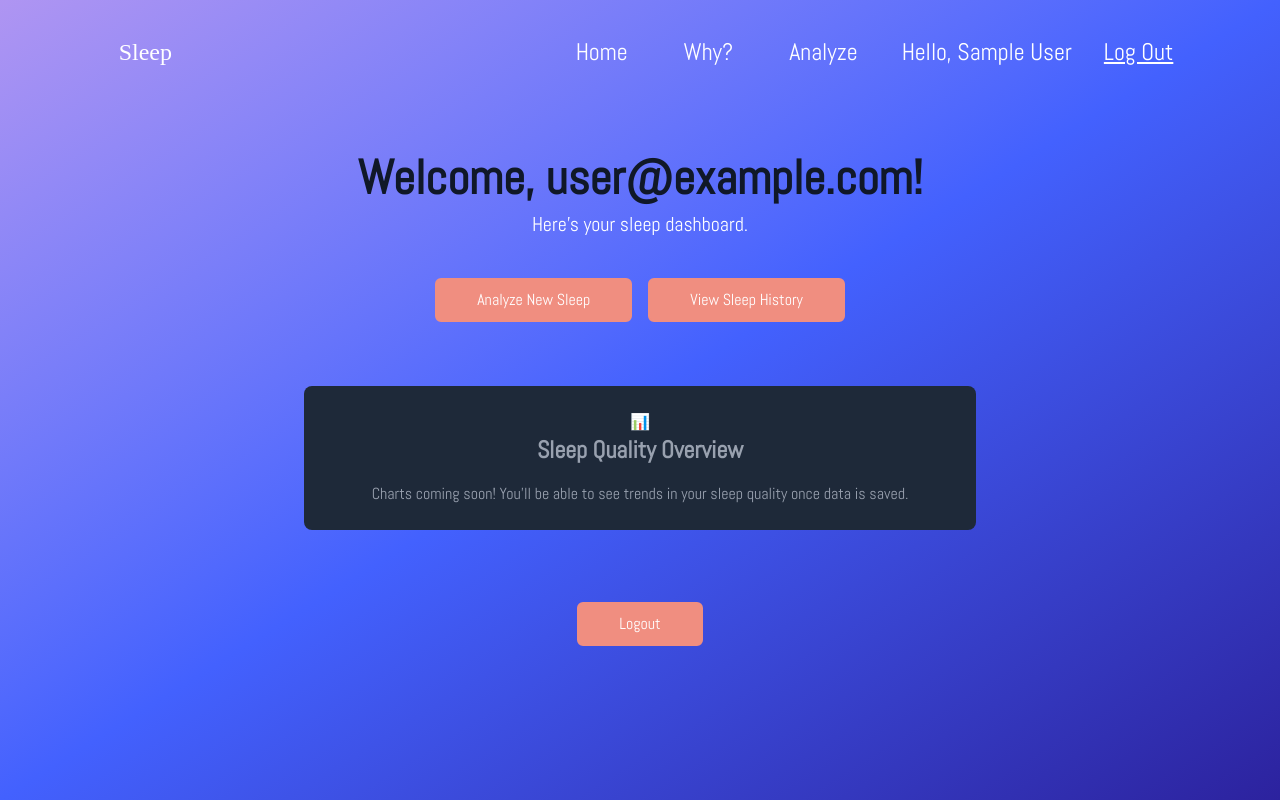
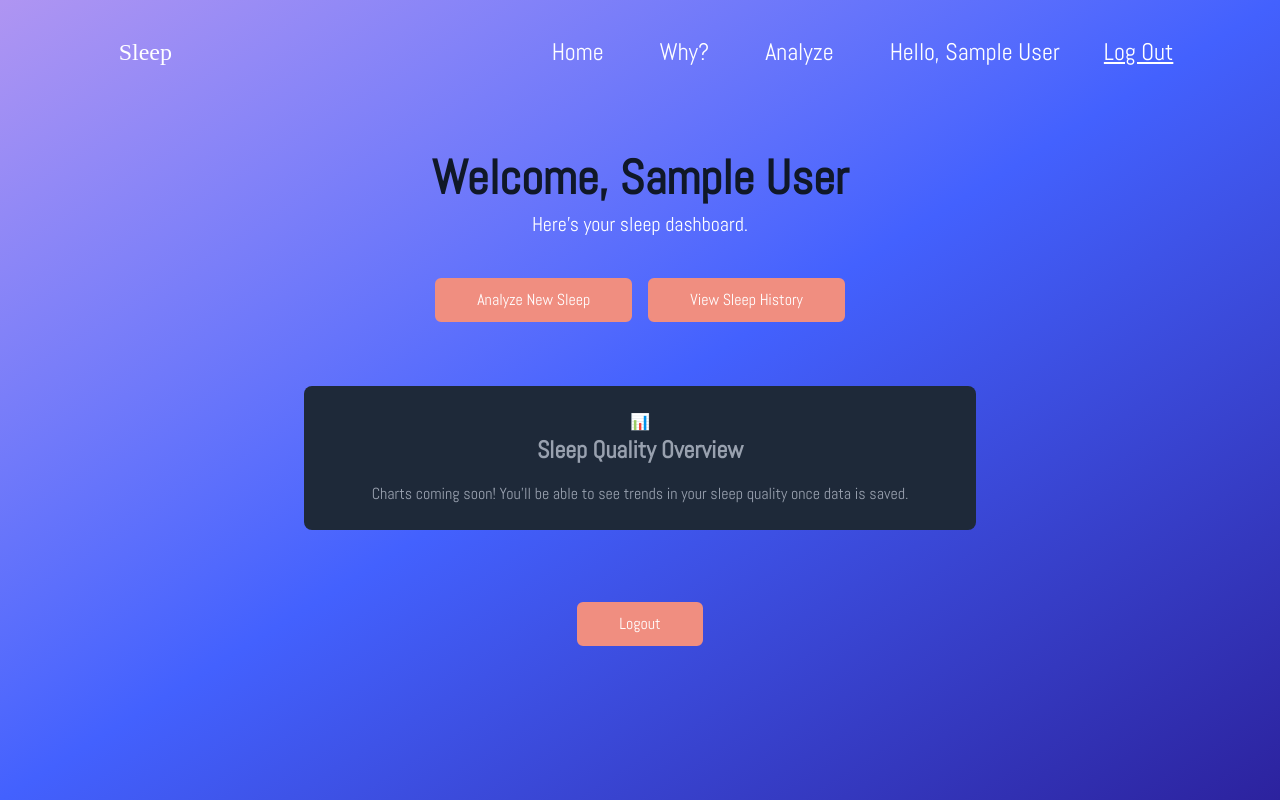
Before and after one commit to Ajaiah-D/HunterCapstoneSpring2025, a React (Vite) app in the folder sleepanalyzer/: page /profile in a window 1280 px wide. Built offline with nearby package versions, Linux system fonts and the light colour scheme; no server answers; sample sign-in values are in the browser's storage; a web font is replaced by a local one.

Commit message:
added custom button and link

```diff
--- a/sleepanalyzer/src/components/Navbar.tsx
+++ b/sleepanalyzer/src/components/Navbar.tsx
@@ -5,6 +5,7 @@ import { Bars3Icon, XMarkIcon } from "@heroicons/react/24/solid"
 import CustomLink from './CustomLink';
 import useMediaQuery from '@/hooks/useMediaQuery';
 import { AuthContext } from './AuthProvider';
+import CustomButton from './CustomButton';
 
 type Props = {
   isTopOfPage: boolean;
@@ -71,8 +72,8 @@ const Navbar = ({ isTopOfPage }: Props) => {
                     <CustomLink page="why" textColor="white">Why?</CustomLink>
                     <CustomLink page="analyze" textColor="white">Analyze</CustomLink>
                     {/* <CustomLink page="mental" textColor="white">Mental Health</CustomLink> */}
-                    {user ? (<><span className="text-white">Hello, {user.displayName || user.email}</span>
-                      <button onClick={handleLogout} className="text-white underline hover:text-lightcoral transition">Log Out</button></>) :
+                    {user ? (<><CustomLink page="profile" textColor="white">Hello, {user.displayName || user.email}</CustomLink>
+                      <CustomButton onClick={handleLogout} noOriginalStyle={true} customization="text-white underline hover:text-lightcoral transition">Log Out</CustomButton></>) :
                     (<CustomLink page="login" textColor="white">Login</CustomLink>)}
                   </div> )
                 : (
--- a/sleepanalyzer/src/pages/Profile.tsx
+++ b/sleepanalyzer/src/pages/Profile.tsx
@@ -13,7 +13,6 @@ const Profile = (props: Props) => {
       navigate("/login");
     }
   }, [user]);
-  const userName = user ? user.email : "Guest";
 
   const handleClick = async () => {
     try {
@@ -33,7 +32,7 @@ const Profile = (props: Props) => {
 
       {/* Greeting */}
       <div>
-        <h1 className="text-5xl font-bold mb-2">Welcome, {userName}!</h1>
+        <h1 className="text-5xl font-bold mb-2">Welcome, {user.displayName || user.email}</h1>
         <p className="text-xl text-white">Here’s your sleep dashboard.</p>
       </div>
 
```
